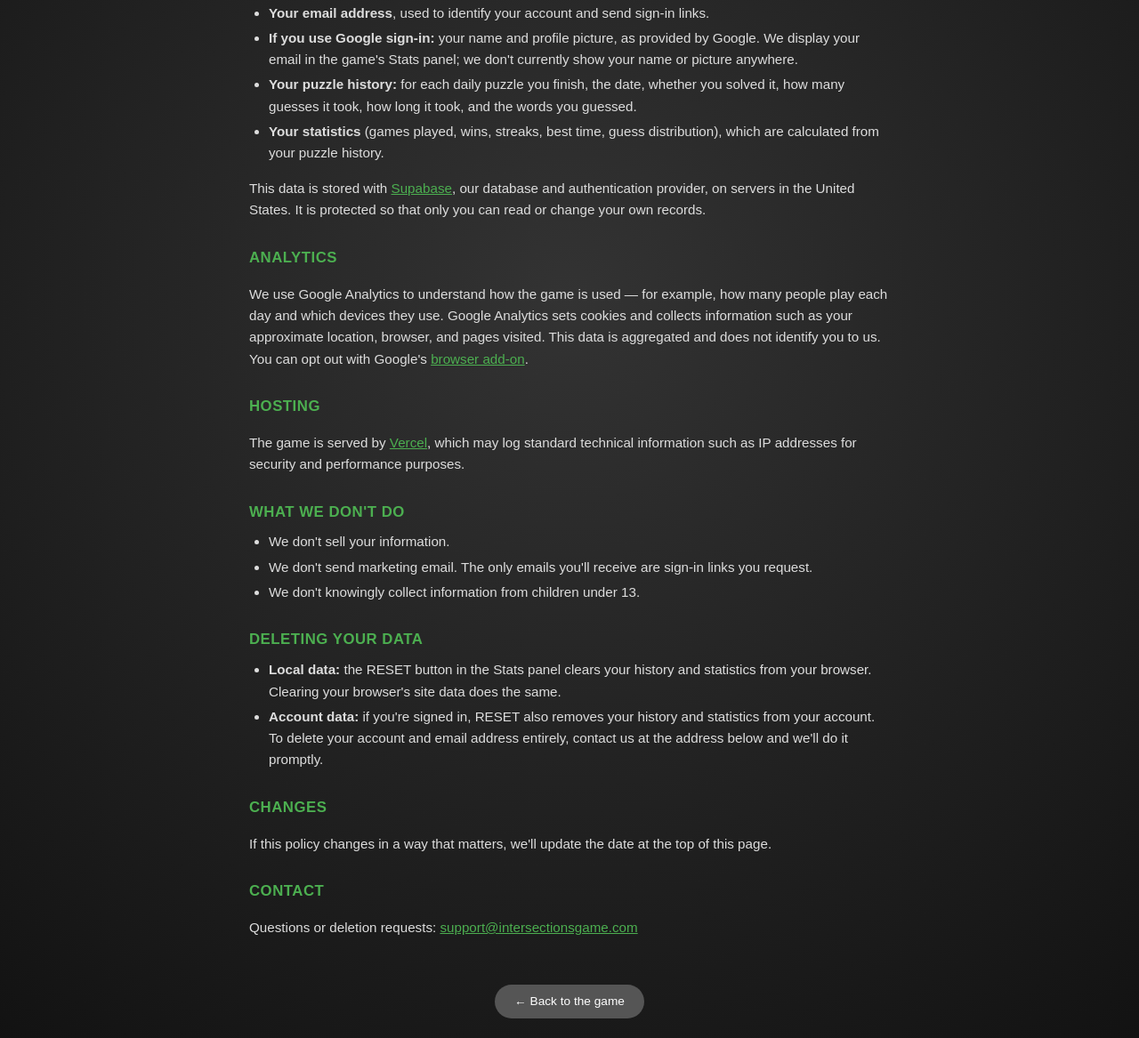
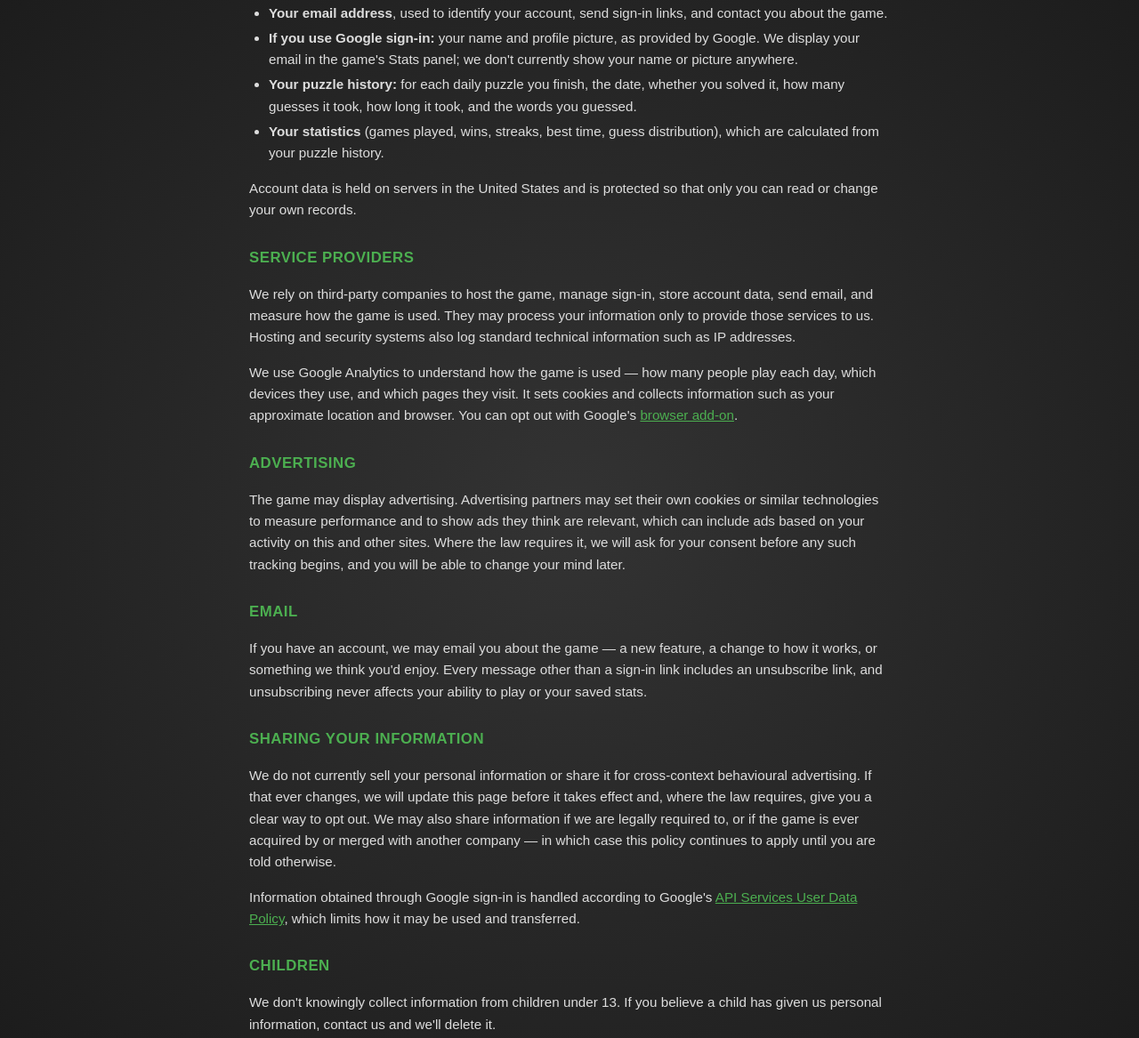
Before and after one commit to Deweywhite/Intersections, a website: page privacy.html in a window 1280 px wide. Shown: the part 550-1717 px from the top of the page at 89% size. Drawn offline with Linux system fonts and the light colour scheme.

Commit message:
Privacy policy: room for advertising and email, vendors unnamed
Named vendors removed. Supabase and Vercel are now covered by a generic
SERVICE PROVIDERS section. Google Analytics stays named because the opt-out
link is only meaningful if you know what you are opting out of.

New ADVERTISING section permitting ads and partner cookies, with a
commitment to ask for consent where the law requires it.

New EMAIL section allowing product email to account holders, with an
unsubscribe link on everything except sign-in links. The sign-in bullet no
longer promises email is used only for sign-in links.

"We don't sell your information" replaced by a SHARING YOUR INFORMATION
section: we don't currently sell or share for cross-context behavioural
advertising, we will update this page before that changes and offer an
opt-out where required, and the policy survives an acquisition. Also notes
that anything obtained through Google sign-in remains bound by Google's API
Services User Data Policy.

Children's clause kept, now its own section.

Co-Authored-By: Claude Opus 5 <noreply@anthropic.com>

```diff
--- a/privacy.html
+++ b/privacy.html
@@ -67,11 +67,11 @@
 <div class="wrap">
     <a href="/"><img class="logo" src="images/logo.png" alt="Intersections"></a>
     <h1>PRIVACY POLICY</h1>
-    <p class="updated">Last updated September 17, 2026</p>
+    <p class="updated">Last updated October 6, 2026</p>
 
     <p>Intersections is a free daily word game at <a href="https://intersectionsgame.com">intersectionsgame.com</a>.
     This page explains what information the game collects, why, and what happens to it. The short version:
-    we keep only what's needed to run the game and sync your stats, we don't sell it, and you can delete it.</p>
+    we keep only what's needed to run the game and sync your stats, and you can delete it at any time.</p>
 
     <h2>PLAYING WITHOUT AN ACCOUNT</h2>
     <p>You don't need an account to play. Without one, your game progress, statistics, and puzzle history are
@@ -82,7 +82,8 @@
     <p>Signing in is optional. It lets your statistics and streak follow you between devices. When you sign in
     we store:</p>
     <ul>
-        <li><strong>Your email address</strong>, used to identify your account and send sign-in links.</li>
+        <li><strong>Your email address</strong>, used to identify your account, send sign-in links, and
+            contact you about the game.</li>
         <li><strong>If you use Google sign-in:</strong> your name and profile picture, as provided by Google.
             We display your email in the game's Stats panel; we don't currently show your name or picture anywhere.</li>
         <li><strong>Your puzzle history:</strong> for each daily puzzle you finish, the date, whether you solved it,
@@ -90,26 +91,42 @@
         <li><strong>Your statistics</strong> (games played, wins, streaks, best time, guess distribution), which are
             calculated from your puzzle history.</li>
     </ul>
-    <p>This data is stored with <a href="https://supabase.com/privacy">Supabase</a>, our database and
-    authentication provider, on servers in the United States. It is protected so that only you can read or
+    <p>Account data is held on servers in the United States and is protected so that only you can read or
     change your own records.</p>
 
-    <h2>ANALYTICS</h2>
-    <p>We use Google Analytics to understand how the game is used — for example, how many people play each
-    day and which devices they use. Google Analytics sets cookies and collects information such as your
-    approximate location, browser, and pages visited. This data is aggregated and does not identify you to us.
-    You can opt out with Google's <a href="https://tools.google.com/dlpage/gaoptout">browser add-on</a>.</p>
+    <h2>SERVICE PROVIDERS</h2>
+    <p>We rely on third-party companies to host the game, manage sign-in, store account data, send email,
+    and measure how the game is used. They may process your information only to provide those services to
+    us. Hosting and security systems also log standard technical information such as IP addresses.</p>
+    <p>We use Google Analytics to understand how the game is used — how many people play each day, which
+    devices they use, and which pages they visit. It sets cookies and collects information such as your
+    approximate location and browser. You can opt out with Google's
+    <a href="https://tools.google.com/dlpage/gaoptout">browser add-on</a>.</p>
 
-    <h2>HOSTING</h2>
-    <p>The game is served by <a href="https://vercel.com/legal/privacy-policy">Vercel</a>, which may log
-    standard technical information such as IP addresses for security and performance purposes.</p>
+    <h2>ADVERTISING</h2>
+    <p>The game may display advertising. Advertising partners may set their own cookies or similar
+    technologies to measure performance and to show ads they think are relevant, which can include ads based
+    on your activity on this and other sites. Where the law requires it, we will ask for your consent before
+    any such tracking begins, and you will be able to change your mind later.</p>
 
-    <h2>WHAT WE DON'T DO</h2>
-    <ul>
-        <li>We don't sell your information.</li>
-        <li>We don't send marketing email. The only emails you'll receive are sign-in links you request.</li>
-        <li>We don't knowingly collect information from children under 13.</li>
-    </ul>
+    <h2>EMAIL</h2>
+    <p>If you have an account, we may email you about the game — a new feature, a change to how it works, or
+    something we think you'd enjoy. Every message other than a sign-in link includes an unsubscribe link, and
+    unsubscribing never affects your ability to play or your saved stats.</p>
+
+    <h2>SHARING YOUR INFORMATION</h2>
+    <p>We do not currently sell your personal information or share it for cross-context behavioural
+    advertising. If that ever changes, we will update this page before it takes effect and, where the law
+    requires, give you a clear way to opt out. We may also share information if we are legally required to,
+    or if the game is ever acquired by or merged with another company — in which case this policy continues
+    to apply until you are told otherwise.</p>
+    <p>Information obtained through Google sign-in is handled according to Google's
+    <a href="https://developers.google.com/terms/api-services-user-data-policy">API Services User Data Policy</a>,
+    which limits how it may be used and transferred.</p>
+
+    <h2>CHILDREN</h2>
+    <p>We don't knowingly collect information from children under 13. If you believe a child has given us
+    personal information, contact us and we'll delete it.</p>
 
     <h2>DELETING YOUR DATA</h2>
     <ul>
```
